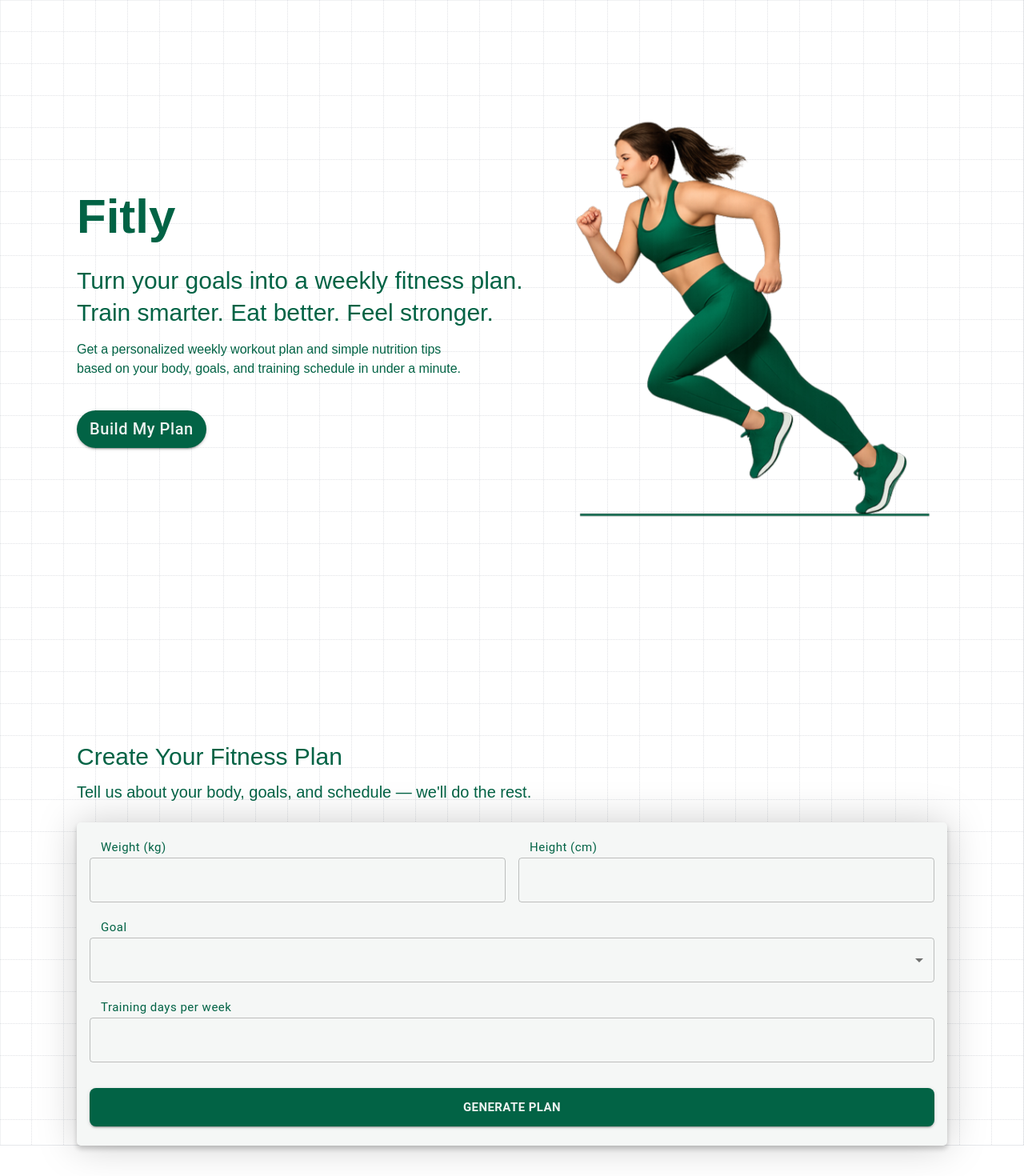
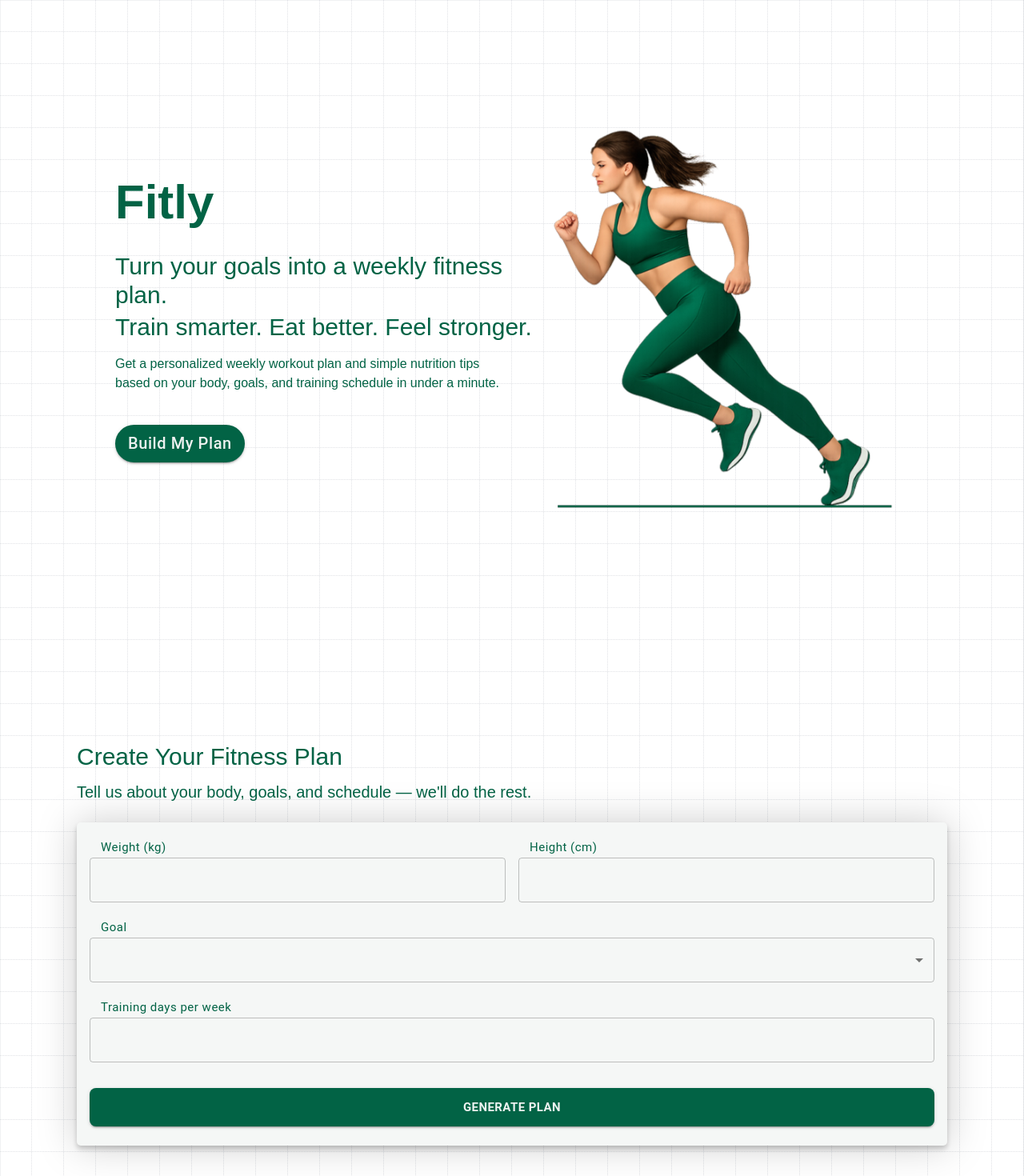
Before and after one commit to hazeldiv/fitness-goal-planner, a Next.js app: page / in a window 1280 px wide. Shown: the top 1470 px of the page at 80% size. Built offline with nearby package versions, Linux system fonts and the light colour scheme; a web font is replaced by a local one.

Commit message:
improve ui

```diff
--- a/app/page.tsx
+++ b/app/page.tsx
@@ -67,7 +67,7 @@ export default function FitnessPlannerPage() {
       <AnimatedGridPattern className="-z-2 absolute inset-0" />
       <div className="w-full">
         <div className="h-screen w-full">
-          <div className="flex h-screen items-center justify-between px-4 sm:px-12 lg:px-24">
+          <div className="flex h-screen items-center justify-between px-5 sm:px-12 lg:px-36">
             <div className="text-[#026345]">
               <p className="text-6xl font-semibold">Fitly</p>
               <p className="text-3xl mt-8">
@@ -105,7 +105,7 @@ export default function FitnessPlannerPage() {
           </div>
         </div>
 
-        <div className="px-4 my-32 sm:px-12 lg:px-24" ref={inputRef}>
+        <div className="px-4 mt-32 pb-32 sm:px-12 lg:px-24" ref={inputRef}>
           <p className="text-3xl font-normal mb-3 text-center sm:text-left text-[#026345]">
             Create Your Fitness Plan
           </p>
```
